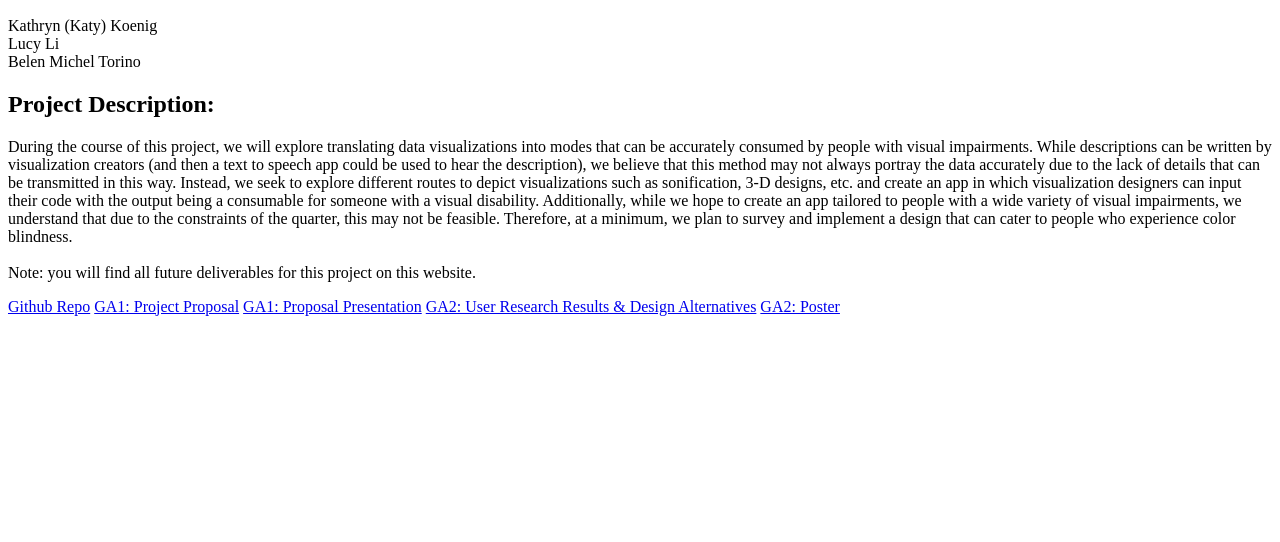
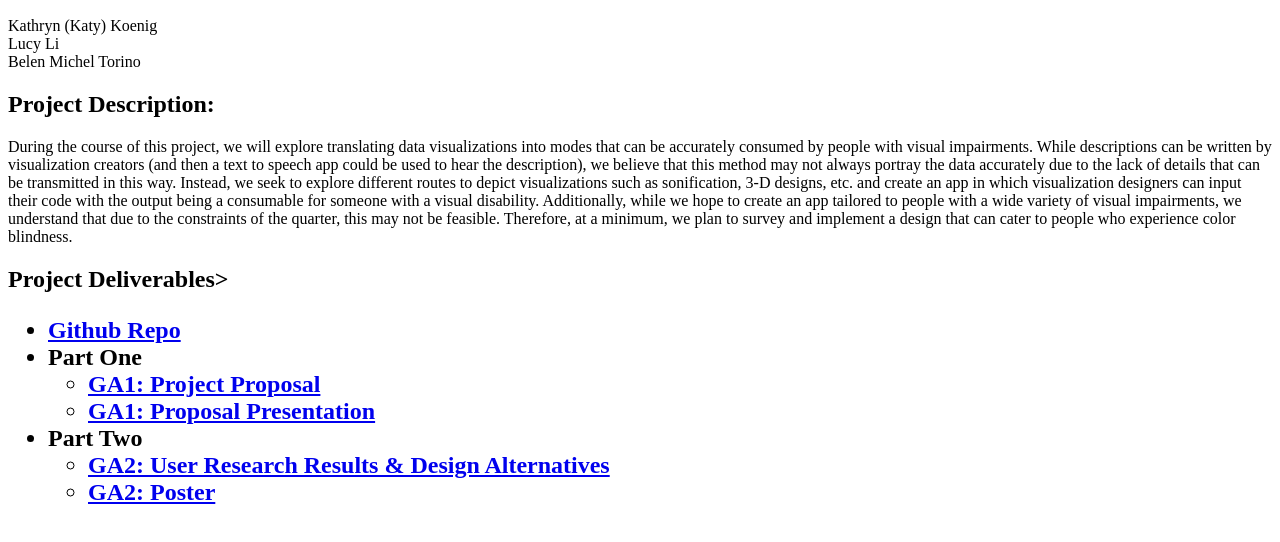
Before and after one commit to katykoenig/reimagined-vis, a plain HTML site: page index.html in a window 1280 px wide. Shown: the part 136-678 px from the top of the page. Drawn offline with Linux system fonts and the light colour scheme.

Commit message:
hope these lists work

```diff
--- a/index.html
+++ b/index.html
@@ -9,12 +9,21 @@ Lucy Li<br>
 Belen Michel Torino</p>
 <h2>Project Description: </h2>
 <p>During the course of this project, we will explore translating data visualizations into modes that can be accurately consumed by people with visual impairments. While descriptions can be written by visualization creators (and then a text to speech app could be used to hear the description), we believe that this method may not always portray the data accurately due to the lack of details that can be transmitted in this way. Instead, we seek to explore different routes to depict visualizations such as sonification, 3-D designs, etc. and create an app in which visualization designers can input their code with the output being a consumable for someone with a visual disability. Additionally, while we hope to create an app tailored to people with a wide variety of visual impairments, we understand that due to the constraints of the quarter, this may not be feasible. Therefore, at a minimum, we plan to survey and implement a design that can cater to people who experience color blindness.
-<br>
-<br>
-Note: you will find all future deliverables for this project on this website.</p>
-<a href="https://github.com/katykoenig/reimagined-vis">Github Repo</a>
-<a href="GA1/project_proposal.pdf">GA1: Project Proposal</a>
-<a href="GA1/project_proposal_presentation.pdf">GA1: Proposal Presentation</a>
-<a href="GA2/project_part_2.pdf">GA2: User Research Results & Design Alternatives</a>
-<a href="GA2/part2_poster.PNG">GA2: Poster</a>
+</p>
+<body>
+<h2>Project Deliverables>
+	<ul>
+		<li><a href="https://github.com/katykoenig/reimagined-vis">Github Repo</a></li>
+		<li>Part One</li>
+		<ul>
+			<li><a href="GA1/project_proposal.pdf">GA1: Project Proposal</a></li>
+			<li><a href="GA1/project_proposal_presentation.pdf">GA1: Proposal Presentation</a></li>
+		</ul>
+		<li>Part Two</li>
+		<ul>
+			<li><a href="GA2/project_part_2.pdf">GA2: User Research Results & Design Alternatives</a></li>
+			<li><a href="GA2/part2_poster.PNG">GA2: Poster</a></li>
+		</ul>
+</ul>
+</body>
 </html>
```
